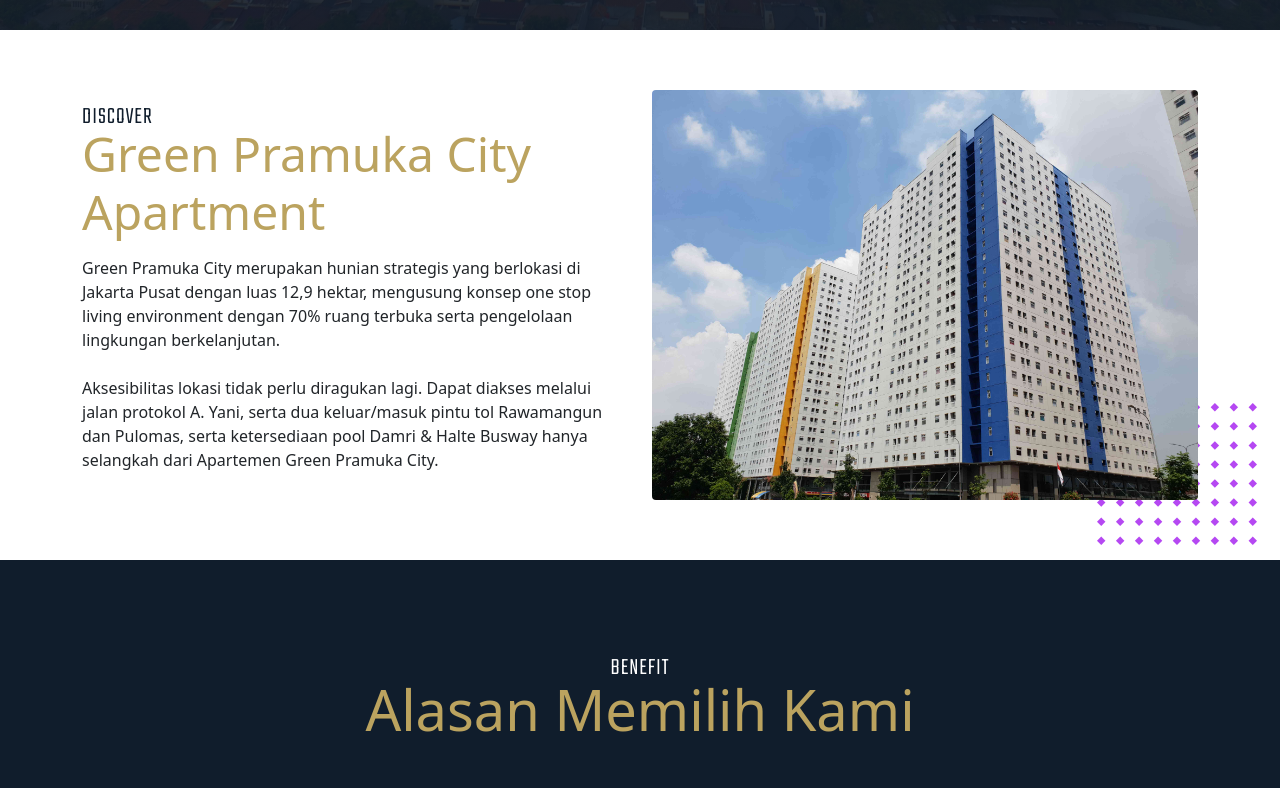
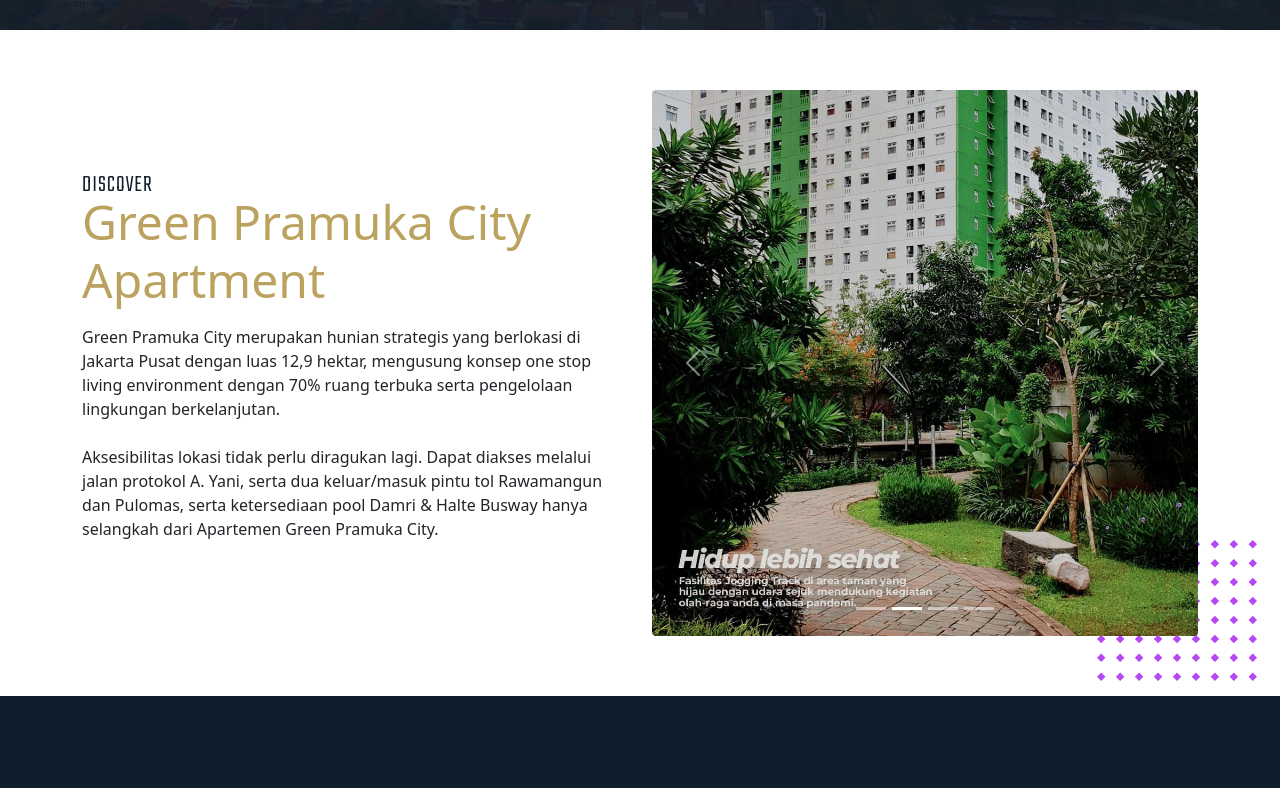
Before and after one commit to faruuqq/Green-Pramuka-City-Apartment, a plain HTML site: page index.html in a window 1280 px wide. Shown: the part 770-1558 px from the top of the page. Drawn offline with Linux system fonts and the light colour scheme.

Commit message:
add image carousel in benefit section

```diff
--- a/index.html
+++ b/index.html
@@ -4,9 +4,11 @@
 <head>
   <meta charset="UTF-8" />
   <meta name="description" content="Green Pramuka City Apartment, Hunian Praktis di Pusat Jakarta">
-  <meta name="keywords" content="Green Pramuka City, Apartment, Hunian Praktis, Green Pramuka Apartment, Green Pramuka City Apartment">
+  <meta name="keywords"
+    content="Green Pramuka City, Apartment, Hunian Praktis, Green Pramuka Apartment, Green Pramuka City Apartment">
   <meta name="author" content="Gusti">
-  <meta name="viewport" content="width=device-width, user-scalable=no, initial-scale=1.0, maximum-scale=1.0, minimum-scale=1.0" />
+  <meta name="viewport"
+    content="width=device-width, user-scalable=no, initial-scale=1.0, maximum-scale=1.0, minimum-scale=1.0" />
   <meta http-equiv="X-UA-Compatible" content="ie=edge" />
 
   <title>Green Pramuka City Apartment</title>
@@ -116,7 +118,45 @@
           </div>
           <div class="col-12 col-md-6 dots-section" data-aos="fade-left">
             <img class="dots" src="img/repeat-shape.svg" alt="">
-            <img class="img-fluid rounded" src="img/Gallery-4.jpg" alt="">
+            <!-- <img class="img-fluid rounded" src="img/Gallery-4.jpg" alt=""> -->
+            <!-- carouse start -->
+            <div id="carouselGallery" class="carousel slide pt-sm-4 pt-lg-0" data-bs-ride="carousel">
+              <!-- Indicators -->
+              <ol class="carousel-indicators">
+                <li data-bs-target="#carouselGallery" data-bs-slide-to="0" class="active"></li>
+                <li data-bs-target="#carouselGallery" data-bs-slide-to="1"></li>
+                <li data-bs-target="#carouselGallery" data-bs-slide-to="2"></li>
+                <li data-bs-target="#carouselGallery" data-bs-slide-to="3"></li>
+              </ol>
+
+              <!-- Inner -->
+              <div class="carousel-inner">
+                <div class="carousel-item active">
+                  <img class="carousel-image rounded" src="img/Gallery-14.jpeg" alt="Green Pramuka City Apartment">
+                </div>
+                <div class="carousel-item">
+                  <img class="carousel-image rounded" src="img/Gallery-15.jpeg" alt="Green Pramuka City Apartment">
+                </div>
+                <div class="carousel-item">
+                  <img class="carousel-image rounded" src="img/Gallery-16.jpeg" alt="Green Pramuka City Apartment">
+                </div>
+                <div class="carousel-item">
+                  <img class="carousel-image rounded" src="img/Gallery-17.jpeg" alt="Green Pramuka City Apartment">
+                </div>
+              </div>
+              <!-- Inner -->
+
+              <!-- Controls -->
+              <a class="carousel-control-prev" href="#carouselGallery" role="button" data-bs-slide="prev">
+                <span class="carousel-control-prev-icon" aria-hidden="true"></span>
+                <span class="visually-hidden">Previous</span>
+              </a>
+              <a class="carousel-control-next" href="#carouselGallery" role="button" data-bs-slide="next">
+                <span class="carousel-control-next-icon" aria-hidden="true"></span>
+                <span class="visually-hidden">Next</span>
+              </a>
+            </div>
+            <!-- carousel end -->
           </div>
         </div>
       </div>
```
Also changed, not shown: img/Gallery-14.jpeg (added), img/Gallery-15.jpeg (added), img/Gallery-16.jpeg (added), img/Gallery-17.jpeg (added).
